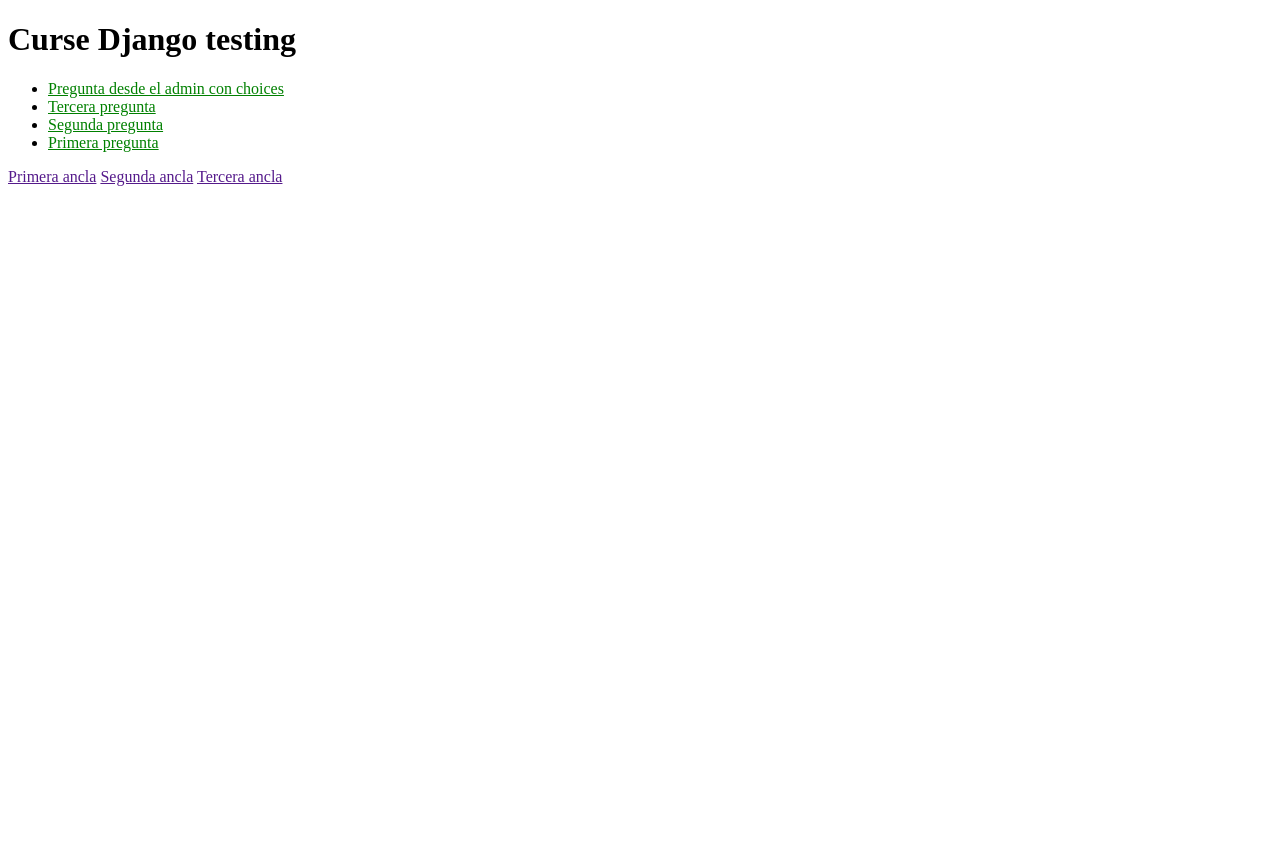
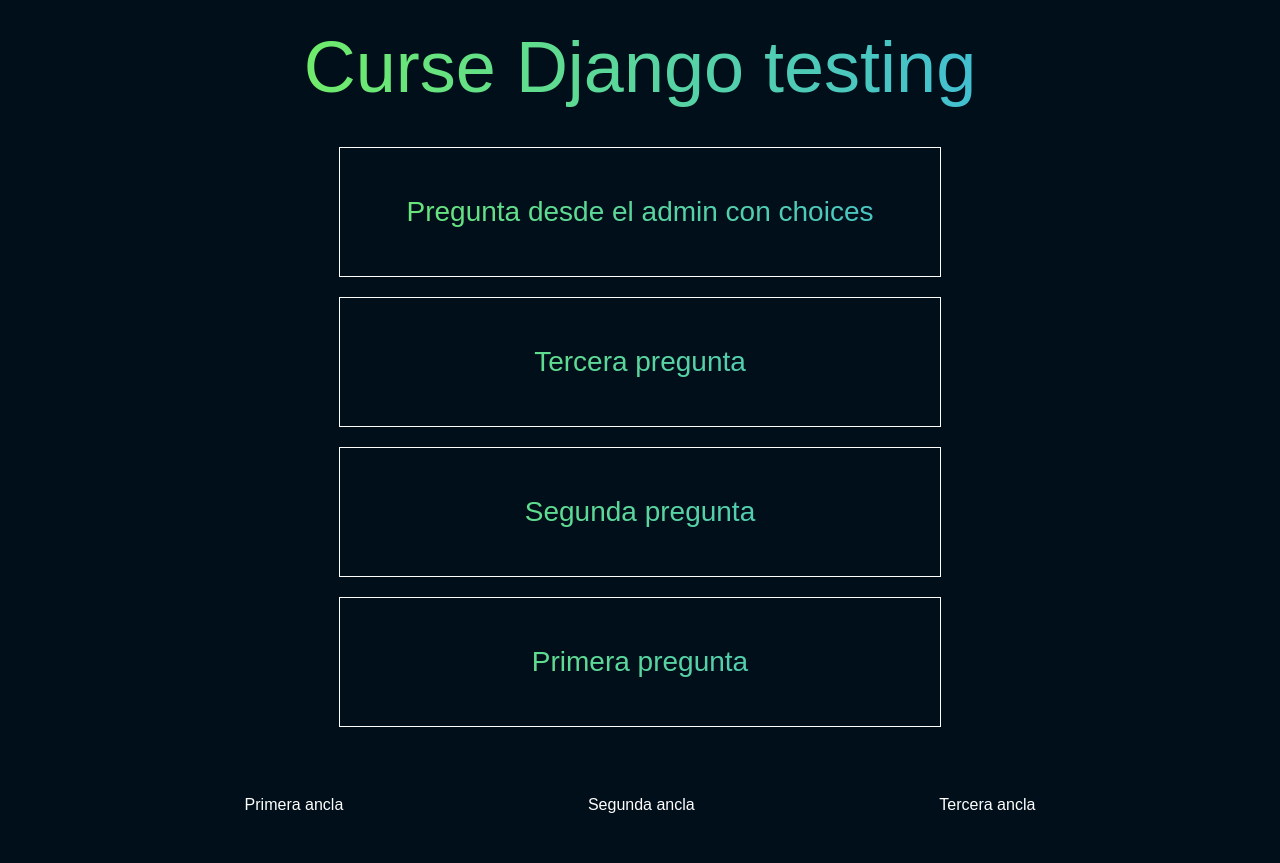
Before and after one commit to alejopanto/django, a Django app: page /polls/ in a window 1280 px wide. Before the commit the page ends 186 px from the top, so only its background shows below. Run offline with Django 4.2, Linux system fonts and the light colour scheme; data comes from the database, SQL or seed files in the repository.

Commit message:
styles.css in index

```diff
--- /dev/null
+++ b/premiosplatzi/polls/static/polls/reset.css
@@ -0,0 +1,48 @@
+/* http://meyerweb.com/eric/tools/css/reset/
+   v2.0 | 20110126
+   License: none (public domain)
+*/
+
+html, body, div, span, applet, object, iframe,
+h1, h2, h3, h4, h5, h6, p, blockquote, pre,
+a, abbr, acronym, address, big, cite, code,
+del, dfn, em, img, ins, kbd, q, s, samp,
+small, strike, strong, sub, sup, tt, var,
+b, u, i, center,
+dl, dt, dd, ol, ul, li,
+fieldset, form, label, legend,
+table, caption, tbody, tfoot, thead, tr, th, td,
+article, aside, canvas, details, embed,
+figure, figcaption, footer, header, hgroup,
+menu, nav, output, ruby, section, summary,
+time, mark, audio, video {
+	margin: 0;
+	padding: 0;
+	border: 0;
+	font-size: 100%;
+	font: inherit;
+	vertical-align: baseline;
+}
+/* HTML5 display-role reset for older browsers */
+article, aside, details, figcaption, figure,
+footer, header, hgroup, menu, nav, section {
+	display: block;
+}
+body {
+	line-height: 1;
+}
+ol, ul {
+	list-style: none;
+}
+blockquote, q {
+	quotes: none;
+}
+blockquote:before, blockquote:after,
+q:before, q:after {
+	content: '';
+	content: none;
+}
+table {
+	border-collapse: collapse;
+	border-spacing: 0;
+}
--- a/premiosplatzi/polls/static/polls/styles.css
+++ b/premiosplatzi/polls/static/polls/styles.css
@@ -1,7 +1,49 @@
-li a {
-  color: green;
+body, header, ul, li, footer {
+    align-items: center;
+    display: flex;
+    justify-content: center;
+}
+header, ul {
+    background: linear-gradient(
+        to right,
+        hsl(98, 100%, 62%),
+        hsl(204, 100%,  59%)
+    );
+    -webkit-background-clip: text;
+    -webkit-text-fill-color: transparent;
+    text-align: center;
+}
+body {
+   background: hsl(204, 100%, 5%);
+   flex-direction: column;
+   font-family: Arial, Helvetica, sans-serif;
+   height: 100vh;
 }
 
-/* body {
-  background: white url("images/pexels-pixabay-268533.jpg");
-} */
+header {
+    color: #71622d;
+    font-size: 72px;
+    height: 60px;
+    padding: 100px 50px 50px;
+}
+
+ul{
+    flex-direction: column;
+}
+
+li {
+    border: 1px solid white;
+    font-size: 28px;
+    margin-bottom: 20px;
+    padding: 50px;
+    width: 500px;
+}
+a {
+    color: white;
+    text-decoration: none;
+}
+footer {
+    justify-content: space-evenly;
+    padding: 50px 0;
+    width: 100vw;
+}
--- a/premiosplatzi/polls/templates/polls/index.html
+++ b/premiosplatzi/polls/templates/polls/index.html
@@ -1,16 +1,20 @@
+{% load static %}
+
 <!DOCTYPE html>
 <html lang="en">
 <head>
     <meta charset="UTF-8">
     <meta http-equiv="X-UA-Compatible" content="IE=edge">
     <meta name="viewport" content="width=device-width, initial-scale=1.0">
+    <link rel="stylesheet" href="{% static 'polls/reset.css' %}">
+    <link rel="stylesheet" href="{% static 'polls/styles.css' %}">
     <title>Curse Django testing</title>
 </head>
 <body>
     <main>
-        <head>
+        <header>
             <h1>Curse Django testing</h1>
-        </head>
+        </header>
         <main>
             {% if latest_question_list %}
                 <ul>
@@ -30,6 +34,3 @@
     </main>
 </body>
 </html>
-
-{% load static %}
-<link rel="stylesheet" href="{% static 'polls/styles.css' %}">
```
